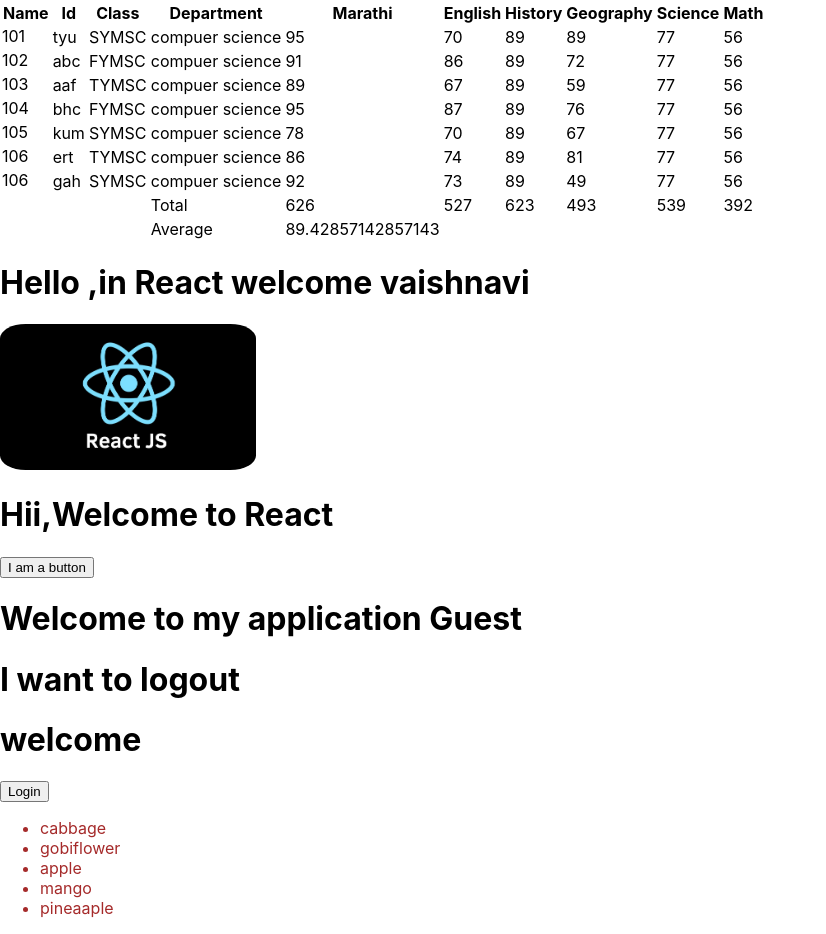
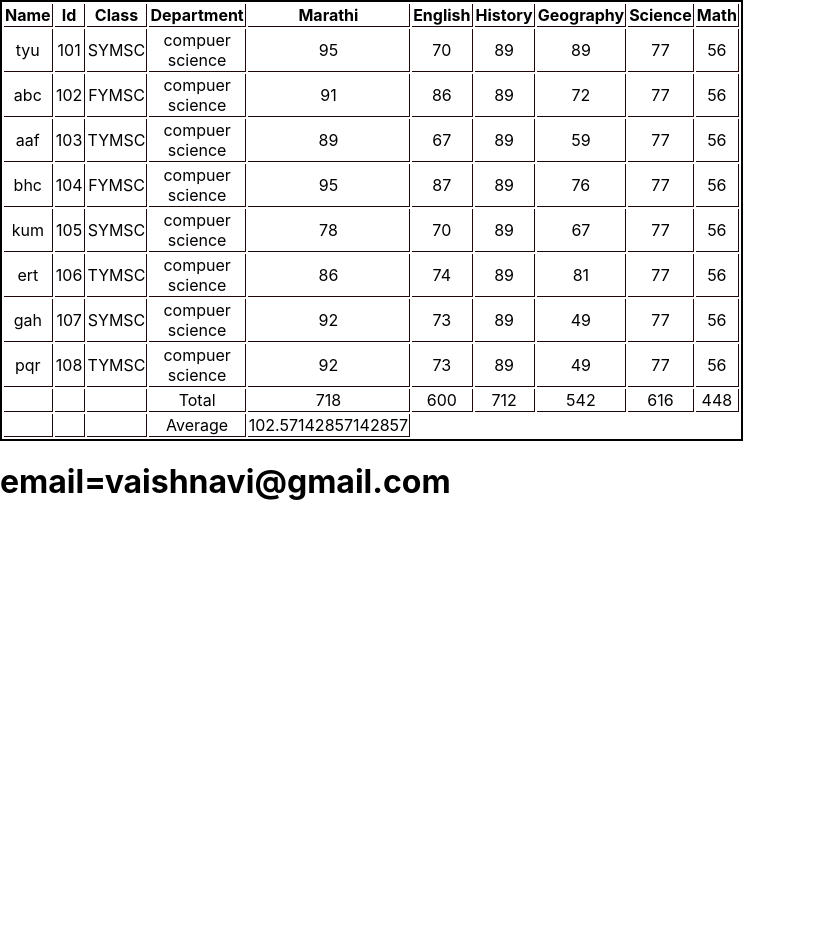
Before and after one commit to vaishnavihadawale/react-practice, a React (Create React App) app: page / in a window 1280 px wide. Shown: the whole page, without its empty margins (0-826 px from the left). After the commit the page ends 800 px from the top, so only its background shows below. Built offline with nearby package versions, Linux system fonts and the light colour scheme.

Commit message:
Border to table and filter

```diff
--- a/src/App.js
+++ b/src/App.js
@@ -1,12 +1,14 @@
 import { useState } from 'react';
 import './App.css';
+//import { TaskThree } from './Component/Task/Task3';
+//import { TaskTwo } from './Component/Task2/TaskTwo';
 import { Task } from './Component/Task/Task';
-import { Function } from './Component/Javascriptfunction/Function';
-import { Button } from './Component/Button/Button';
-import MyButton from './Component/Mybutton/MyButton';
-import { MyHeader } from './Component/MyHeader';
-import logo from './reactlogo.jpg'
-import { ListRendering } from './Component/rendering/ListRendering';
+//import { Function } from './Component/Javascriptfunction/Function';
+//import { Button } from './Component/Button/Button';
+//import MyButton from './Component/Mybutton/MyButton';
+//import { MyHeader } from './Component/MyHeader';
+//import logo from './reactlogo.jpg'
+//import { ListRendering } from './Component/rendering/ListRendering';
 //let isLoggedIn = false;
  function NewButton(){
   return(
@@ -53,8 +55,16 @@ export default function App() {
 
     buttonText1 = "Login"
   }
+
   return (
-    <>
+    <div>
+
+    <Task/>
+    <h1>email={'vaishnavi@gmail.com'}</h1>
+    </div>
+    /*<>
+
+  <TaskTwo/>
     <Task/>
    <Function/>
     <Button name="vaishnavi"/>
@@ -68,6 +78,6 @@ export default function App() {
       <MyButton buttonText2={buttonText1} toggleButton={toggleButton} />
       <ListRendering/>
 
-    </>
+    </>*/
   );
 }
--- /dev/null
+++ b/src/Component/Task/StyletoTask.css
@@ -0,0 +1,15 @@
+table{
+    border: 2px solid black;
+    width: 500px;
+    height: 300px;
+}
+th{
+    border-bottom: 1px solid rgb(33, 7, 7);
+    border-right: 1px solid rgb(33, 7, 7);
+}
+
+td{
+    text-align: center;
+    border-bottom: 1px solid rgb(33, 7, 7);
+    border-right:1px solid rgb(33, 7, 7);
+}
--- a/src/Component/Task/Task.js
+++ b/src/Component/Task/Task.js
@@ -1,3 +1,4 @@
+import './StyletoTask.css';
 export const Task = () => {
     const student = [
         { Id: 101, class: 'SYMSC', sname: 'tyu', Department: 'compuer science', math: 56, science: 77, history: 89, marathi: 95, english: 70, geography: 89 },
@@ -6,7 +7,8 @@ export const Task = () => {
         { Id: 104, class: 'FYMSC', sname: 'bhc', Department: 'compuer science', math: 56, science: 77, history: 89, marathi: 95, english: 87, geography: 76 },
         { Id: 105, class: 'SYMSC', sname: 'kum', Department: 'compuer science', math: 56, science: 77, history: 89, marathi: 78, english: 70, geography: 67 },
         { Id: 106, class: 'TYMSC', sname: 'ert', Department: 'compuer science', math: 56, science: 77, history: 89, marathi: 86, english: 74, geography: 81 },
-        { Id: 106, class: 'SYMSC', sname: 'gah', Department: 'compuer science', math: 56, science: 77, history: 89, marathi: 92, english: 73, geography: 49 }
+        { Id: 107, class: 'SYMSC', sname: 'gah', Department: 'compuer science', math: 56, science: 77, history: 89, marathi: 92, english: 73, geography: 49 },
+        {Id: 108, class: 'TYMSC', sname: 'pqr', Department: 'compuer science', math: 56, science: 77, history: 89, marathi: 92, english: 73, geography: 49 }
     ]
 
 
@@ -32,8 +34,9 @@ export const Task = () => {
 
                 {student.map((value, index) => {
                     return (
-                        <tr key={index}>{value.Id}
+                        <tr key={index}>
                             <td>{value.sname}</td>
+                            <td>{value.Id}</td>
                             <td>{value.class}</td>
                             <td>{value.Department}</td>
 
--- /dev/null
+++ b/src/Component/Task/Task3.js
@@ -0,0 +1,10 @@
+import { useState } from "react"
+export const TaskThree = () => {
+    const [count, setCount] = useState(0);
+    function handlerCount() {
+        setCount(count + 1)
+    }
+    return (
+        <button onClick={handlerCount}>Clicked {count} times</button>
+    )
+}
--- /dev/null
+++ b/src/Component/Task2/TaskTwo.js
@@ -0,0 +1,61 @@
+export const TaskTwo = () => {
+    const student = [
+        { Id: 101, class: 'SYMSC', sname: 'tyu', Department: 'compuer science', math: 56, science: 77, history: 89, marathi: 95, english: 70, geography: 89 },
+        { Id: 102, class: 'FYMSC', sname: 'abc', Department: 'compuer science', math: 56, science: 77, history: 89, marathi: 91, english: 86, geography: 72 },
+        { Id: 103, class: 'TYMSC', sname: 'aaf', Department: 'compuer science', math: 56, science: 77, history: 89, marathi: 89, english: 67, geography: 59 },
+        { Id: 104, class: 'FYMSC', sname: 'bhc', Department: 'compuer science', math: 56, science: 77, history: 89, marathi: 95, english: 87, geography: 76 },
+        { Id: 105, class: 'SYMSC', sname: 'kum', Department: 'compuer science', math: 56, science: 77, history: 89, marathi: 78, english: 70, geography: 67 },
+        { Id: 106, class: 'TYMSC', sname: 'ert', Department: 'compuer science', math: 56, science: 77, history: 89, marathi: 86, english: 74, geography: 81 },
+        { Id: 107, class: 'SYMSC', sname: 'gah', Department: 'compuer science', math: 56, science: 77, history: 89, marathi: 92, english: 73, geography: 49 },
+        { Id: 108, class: 'TYMSC', sname: 'pqr', Department: 'compuer science', math: 56, science: 77, history: 89, marathi: 92, english: 73, geography: 49 }
+    ]
+
+    let a = student.filter((p) =>
+
+        p.class === "FYMSC"
+
+
+
+    )
+    console.log(a);
+
+
+    return (
+        <div>
+            <table>
+                <tr>
+                    <th>ID</th>
+                    <th>Class</th>
+                    <th>SName</th>
+                    <th>Department</th>
+                    <th>Math</th>
+                    <th>Science</th>
+                    <th>History</th>
+                    <th>Marathi</th>
+                    <th>English</th>
+                    <th>Geography</th>
+                </tr>
+                {a.map((p) => {
+                    return (
+                        <tr>
+                            <td>{p.Id}</td>
+                            <td>{p.class}</td>
+                            <td>{p.sname}</td>
+                            <td>{p.Department}</td>
+                            <td>{p.math}</td>
+                            <td>{p.science}</td>
+                            <td>{p.science}</td>
+                            <td>{p.history}</td>
+                            <td>{p.marathi}</td>
+                            <td>{p.english}</td>
+                            <td>{p.geography}</td>
+                        </tr>
+                    )
+                }
+                )}
+
+
+            </table>
+        </div>
+    )
+}
```
